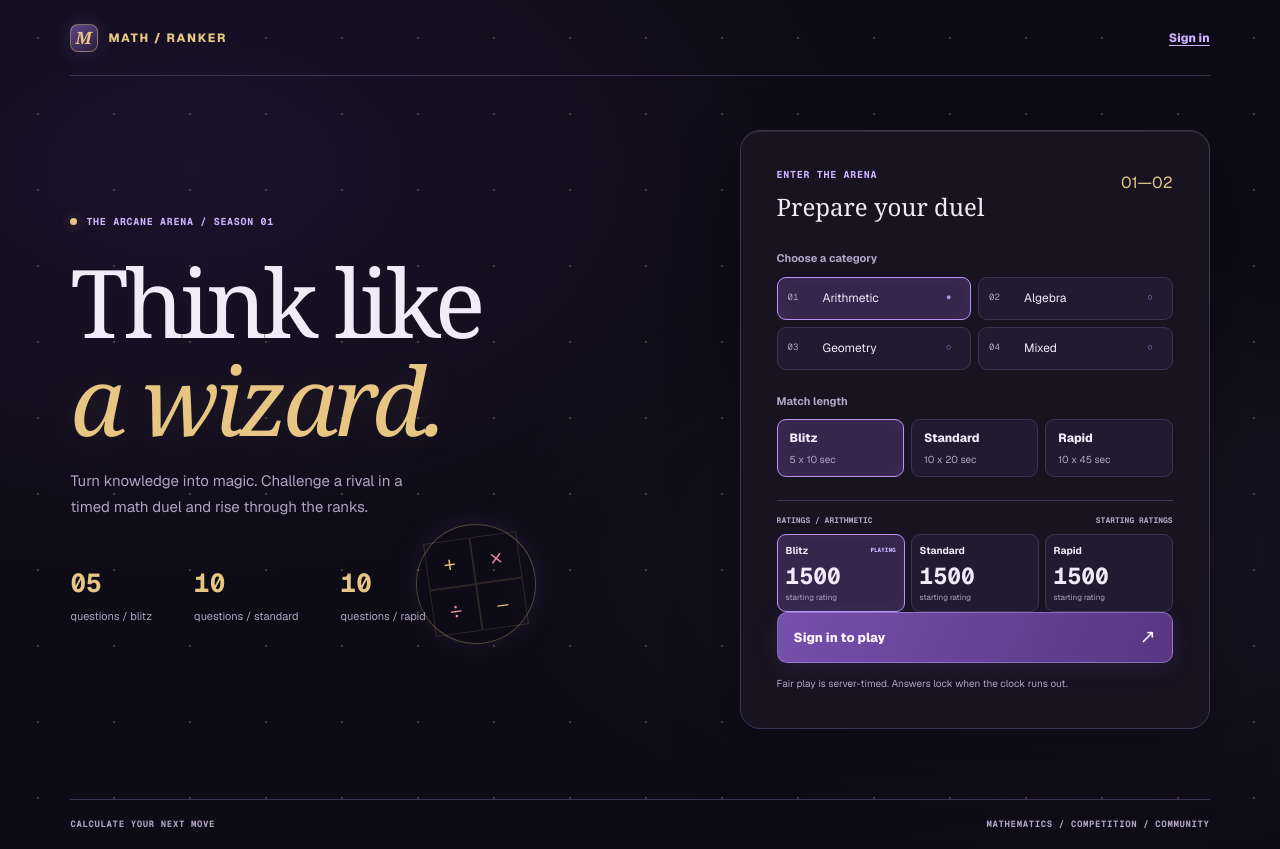
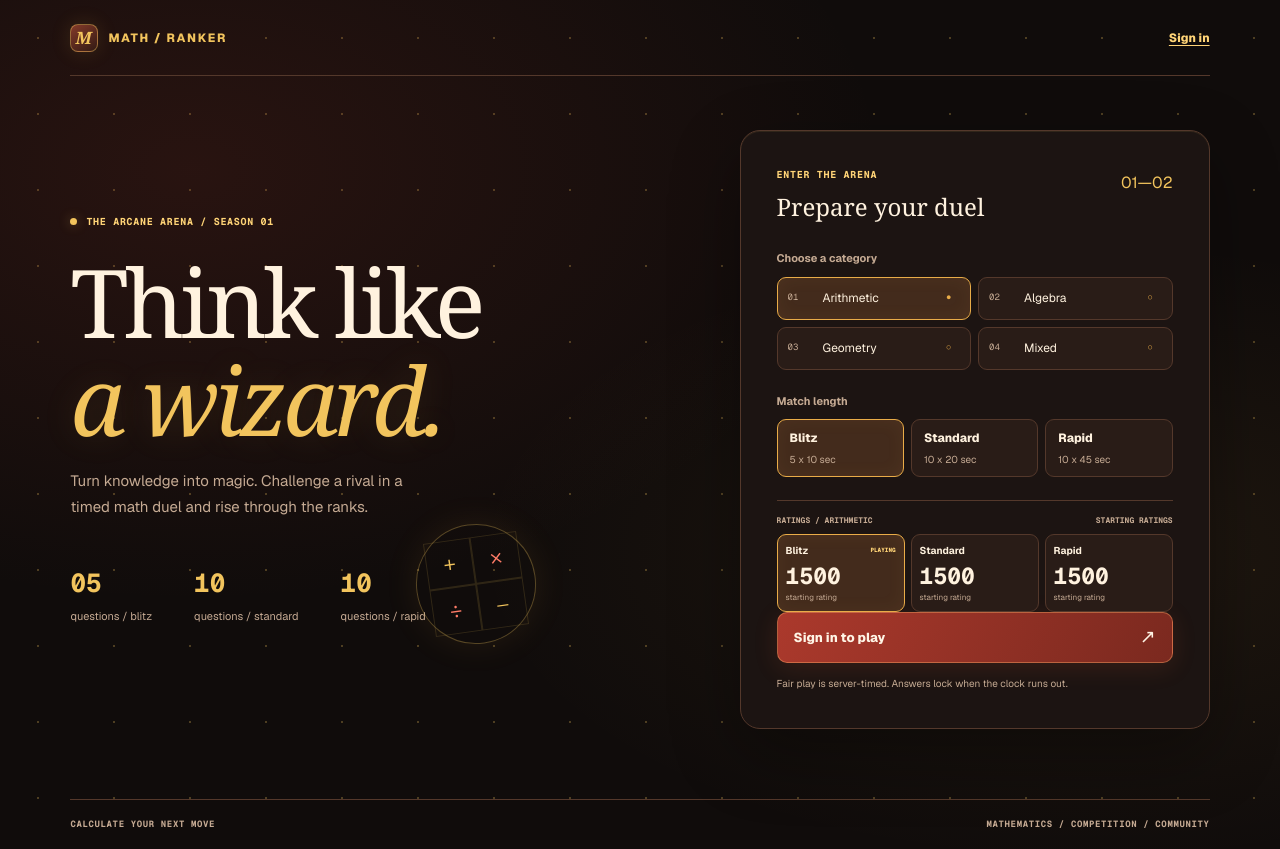
Before and after one commit to tomadanelia/MathRanker, a Next.js app: page / in a window 1280 px wide. Built offline with nearby package versions, Linux system fonts and the light colour scheme; no server answers.

Commit message:
ui dark + red + yellow

```diff
--- a/app/globals.css
+++ b/app/globals.css
@@ -2,19 +2,19 @@
 
 :root {
   color-scheme: dark;
-  --surface: #171321;
-  --surface-raised: #211a30;
-  --selected: #35264b;
-  --gold: #e7c582;
-  --ink: #f1eaf9;
-  --paper: #0d0b16;
-  --paper-deep: #221c34;
-  --line: #3f3355;
-  --muted: #b0a3c4;
-  --teal: #b794f6;
-  --teal-dark: #ccb2ff;
-  --coral: #f18c9e;
-  --yellow: #e7c582;
+  --surface: #1c1412;
+  --surface-raised: #291c17;
+  --selected: #432b1c;
+  --gold: #f2c45d;
+  --ink: #fff2df;
+  --paper: #100c0b;
+  --paper-deep: #302018;
+  --line: #54382b;
+  --muted: #c5aa93;
+  --accent: #e9ac48;
+  --accent-bright: #ffd477;
+  --coral: #ff7c68;
+  --yellow: #f2c45d;
 }
 
 @theme inline {
@@ -60,9 +60,9 @@ button {
   min-height: 100vh;
   background-color: var(--paper);
   background-image:
-    radial-gradient(ellipse at 15% 20%, #6c3dad24, transparent 45%),
-    radial-gradient(ellipse at 85% 65%, #b794f612, transparent 40%),
-    radial-gradient(circle, #e7c58245 1px, transparent 1.5px);
+    radial-gradient(ellipse at 15% 20%, #be403024, transparent 45%),
+    radial-gradient(ellipse at 85% 65%, #e9ac4812, transparent 40%),
+    radial-gradient(circle, #f2c45d45 1px, transparent 1.5px);
   background-size: auto, auto, 76px 76px;
   padding: 0 5.5vw;
 }
@@ -92,7 +92,7 @@ button {
   width: 28px;
   aspect-ratio: 1;
   color: white;
-  background: var(--teal);
+  background: var(--accent);
   font-family: Georgia, serif;
   font-size: 17px;
   font-style: italic;
@@ -116,7 +116,7 @@ button {
 .text-button {
   border: 0;
   background: transparent;
-  color: var(--teal-dark);
+  color: var(--accent-bright);
   cursor: pointer;
   font-size: 12px;
   font-weight: 750;
@@ -166,7 +166,7 @@ button {
   display: flex;
   align-items: center;
   gap: 9px;
-  color: var(--teal-dark);
+  color: var(--accent-bright);
 }
 
 .live-dot {
@@ -188,7 +188,7 @@ button {
 
 .home-intro h1 em,
 .auth-aside h1 em {
-  color: var(--teal);
+  color: var(--accent);
   font-family: Georgia, serif;
   font-weight: 400;
 }
@@ -234,7 +234,7 @@ button {
   display: grid;
   place-items: center;
   border: 1px solid var(--line);
-  color: var(--teal);
+  color: var(--accent);
   font-family: Georgia, serif;
   font-size: 24px;
 }
@@ -251,7 +251,7 @@ button {
   border: 1px solid var(--line);
   background: var(--surface);
   padding: clamp(24px, 3vw, 36px);
-  box-shadow: 0 24px 70px #0005, inset 0 1px #e7c58218;
+  box-shadow: 0 24px 70px #0005, inset 0 1px #f2c45d18;
   border-radius: 20px;
   animation: arrive 0.6s 0.08s ease-out both;
 }
@@ -319,10 +319,10 @@ legend,
 
 .category-option:hover {
   transform: translateY(-1px);
-  border-color: var(--teal);
+  border-color: var(--accent);
 }
 .category-option.is-selected {
-  border-color: var(--teal);
+  border-color: var(--accent);
   background: var(--selected);
 }
 .category-number {
@@ -331,7 +331,7 @@ legend,
   font-size: 9px;
 }
 .select-mark {
-  color: var(--teal);
+  color: var(--accent);
   font-size: 9px;
 }
 
@@ -354,7 +354,7 @@ legend,
 }
 
 .segmented-control button.is-selected {
-  border-color: var(--teal);
+  border-color: var(--accent);
   background: var(--selected);
 }
 .segmented-control button span {
@@ -405,7 +405,7 @@ legend,
 }
 
 .rating-mode-tile.is-active {
-  border-color: var(--teal);
+  border-color: var(--accent);
   background: var(--selected);
 }
 
@@ -416,7 +416,7 @@ legend,
 }
 
 .rating-mode-title > span {
-  color: var(--teal-dark);
+  color: var(--accent-bright);
   font-family: var(--font-geist-mono), monospace;
   font-size: 6px;
   font-weight: 800;
@@ -482,7 +482,7 @@ legend,
 .ranking-mark {
   display: grid;
   place-items: center;
-  color: var(--teal-dark);
+  color: var(--accent-bright);
   font-family: var(--font-geist-mono), monospace;
   font-weight: 800;
 }
@@ -506,9 +506,9 @@ legend,
 }
 
 .avatar-options button[aria-pressed="true"] {
-  border-color: var(--teal);
+  border-color: var(--accent);
   background: var(--selected);
-  box-shadow: inset 0 -2px var(--teal);
+  box-shadow: inset 0 -2px var(--accent);
 }
 
 .profile-note {
@@ -545,7 +545,7 @@ legend,
 }
 
 .sample-leaderboard strong {
-  color: var(--teal-dark);
+  color: var(--accent-bright);
   font-size: 7px;
 }
 
@@ -563,7 +563,7 @@ legend,
   min-height: 51px;
   gap: 16px;
   border: 0;
-  background: var(--teal);
+  background: var(--accent);
   color: white;
   padding: 0 16px;
   cursor: pointer;
@@ -575,7 +575,7 @@ legend,
 }
 
 .primary-action:hover:not(:disabled) {
-  background: var(--teal-dark);
+  background: var(--accent-bright);
   transform: translateY(-1px);
 }
 .primary-action:disabled {
@@ -617,7 +617,7 @@ legend,
 .cancel-action {
   border: 0;
   background: transparent;
-  color: var(--teal-dark);
+  color: var(--accent-bright);
   cursor: pointer;
   font-size: 11px;
   text-decoration: underline;
@@ -640,7 +640,7 @@ legend,
   color: var(--coral);
 }
 .inline-success {
-  color: var(--teal-dark);
+  color: var(--accent-bright);
 }
 
 .site-footer,
@@ -682,7 +682,7 @@ legend,
 }
 .auth-equation {
   margin-top: 45px;
-  color: var(--teal);
+  color: var(--accent);
   font-family: Georgia, serif;
   font-size: 22px;
   line-height: 1.5;
@@ -716,8 +716,8 @@ legend,
 }
 .auth-form input:focus,
 .answer-input-label input:focus {
-  border-color: var(--teal);
-  box-shadow: 0 0 0 3px rgba(183, 148, 246, 0.18);
+  border-color: var(--accent);
+  box-shadow: 0 0 0 3px rgba(233, 172, 72, 0.18);
 }
 .auth-switch {
   display: flex;
@@ -807,7 +807,7 @@ legend,
 .duel-fighter-label span {
   font-size: 9px;
   letter-spacing: 0.15em;
-  color: var(--teal-dark);
+  color: var(--accent-bright);
 }
 .duel-fighter-opponent .duel-fighter-label span {
   color: var(--coral);
@@ -859,7 +859,7 @@ legend,
   left: 50%;
   padding: 6px 10px;
   border-radius: 20px;
-  background: var(--teal-dark);
+  background: var(--accent-bright);
   color: white;
   font-size: 11px;
   white-space: nowrap;
@@ -912,7 +912,7 @@ legend,
   color: var(--muted);
 }
 .timer {
-  color: var(--teal);
+  color: var(--accent);
   font-family: var(--font-geist-mono), monospace;
   font-size: 40px;
   line-height: 1;
@@ -932,7 +932,7 @@ legend,
 }
 .question-kicker {
   margin: 0 0 20px;
-  color: var(--teal-dark);
+  color: var(--accent-bright);
 }
 .question-content h1 {
   max-width: 640px;
@@ -982,13 +982,13 @@ legend,
   width: 25px;
   aspect-ratio: 1;
   background: var(--paper-deep);
-  color: var(--teal-dark);
+  color: var(--accent-bright);
   font-family: var(--font-geist-mono), monospace;
   font-size: 10px;
 }
 .choice-button:hover,
 .choice-button.is-selected {
-  border-color: var(--teal);
+  border-color: var(--accent);
   background: var(--selected);
 }
 .answer-wait {
@@ -1005,7 +1005,7 @@ legend,
   place-items: center;
   width: 29px;
   aspect-ratio: 1;
-  background: var(--teal);
+  background: var(--accent);
   color: white;
 }
 .answer-wait strong {
@@ -1033,7 +1033,7 @@ legend,
   display: block;
   height: 3px;
   margin-top: 15px;
-  background: linear-gradient(90deg, var(--teal), var(--yellow), var(--coral));
+  background: linear-gradient(90deg, var(--accent), var(--yellow), var(--coral));
   animation: loading 1.4s ease-in-out infinite alternate;
 }
 .result-panel {
@@ -1088,7 +1088,7 @@ legend,
 }
 
 .rating-up {
-  border-bottom: 3px solid var(--teal);
+  border-bottom: 3px solid var(--accent);
 }
 
 .rating-down {
@@ -1096,7 +1096,7 @@ legend,
 }
 
 .reward-rating {
-  color: var(--teal-dark);
+  color: var(--accent-bright);
   font-family: var(--font-geist-mono), monospace;
   font-size: 51px;
   line-height: 1;
@@ -1123,7 +1123,7 @@ legend,
 
 .rating-delta-value {
   margin-left: 4px;
-  color: var(--teal-dark);
+  color: var(--accent-bright);
   font-size: 13px;
 }
 
@@ -1249,7 +1249,7 @@ legend,
   position: absolute;
   inset: 0;
   pointer-events: none;
-  background: linear-gradient(110deg, transparent 25%, #b794f626 50%, transparent 75%);
+  background: linear-gradient(110deg, transparent 25%, #e9ac4826 50%, transparent 75%);
   animation: ranking-shimmer 2.8s ease-in-out infinite;
 }
 
@@ -1258,14 +1258,14 @@ legend,
 }
 
 @keyframes ranking-glow {
-  50% { box-shadow: inset 4px 0 var(--teal), inset 0 0 24px #b794f633; }
+  50% { box-shadow: inset 4px 0 var(--accent), inset 0 0 24px #e9ac4833; }
 }
 @keyframes ranking-shimmer {
   from { translate: -100% 0; }
   to { translate: 100% 0; }
 }
 @keyframes ranking-land {
-  0%, 35% { background: #443451; box-shadow: inset 4px 0 var(--teal), inset 0 0 22px #eec85a88; }
+  0%, 35% { background: #62401f; box-shadow: inset 4px 0 var(--accent), inset 0 0 22px #f2c45d88; }
   100% { background: var(--selected); }
 }
 
@@ -1278,7 +1278,7 @@ legend,
 
 .result-leaderboard li.is-player {
   background: var(--selected);
-  box-shadow: inset 4px 0 var(--teal);
+  box-shadow: inset 4px 0 var(--accent);
   z-index: 1;
 }
 
@@ -1309,7 +1309,7 @@ legend,
 }
 
 .result-leaderboard li > strong small {
-  background: var(--teal);
+  background: var(--accent);
   color: white;
   padding: 2px 5px;
   font-size: 7px;
@@ -1327,7 +1327,7 @@ legend,
   font-weight: 800;
 }
 
-.ranking-movement.up { color: var(--teal-dark); }
+.ranking-movement.up { color: var(--accent-bright); }
 .ranking-movement.down { color: var(--coral); }
 .result-leaderboard .sample-data-note { margin: 10px 22px; }
 
@@ -1512,20 +1512,20 @@ legend,
   }
 }
 
-/* Arcane details shared by the lobby, player access and duel arena. */
+/* Warm dark details shared by the lobby, player access and duel arena. */
 ::selection { background: var(--selected); color: var(--gold); }
 :where(button, a, input):focus-visible {
   outline: 2px solid var(--gold);
   outline-offset: 4px;
 }
-input::placeholder { color: #9687ac; }
+input::placeholder { color: #a78c78; }
 .wordmark { color: var(--gold); letter-spacing: 0.14em; }
 .wordmark-mark {
-  border: 1px solid #e7c58270;
+  border: 1px solid #f2c45d70;
   border-radius: 8px;
-  background: linear-gradient(145deg, #62438d, #292039);
+  background: linear-gradient(145deg, #843a29, #321a14);
   color: var(--gold);
-  box-shadow: 0 0 20px #b794f625;
+  box-shadow: 0 0 20px #e9ac4825;
 }
 .home-intro h1, .auth-aside h1, .result-panel h1 {
   font-family: Georgia, "Times New Roman", serif;
@@ -1535,7 +1535,7 @@ input::placeholder { color: #9687ac; }
 }
 .home-intro h1 em, .auth-aside h1 em {
   color: var(--gold);
-  text-shadow: 0 0 35px #e7c58220;
+  text-shadow: 0 0 35px #f2c45d20;
 }
 .panel-heading h2, .result-ranking-heading h2, .profile-identity h2 {
   font-family: Georgia, "Times New Roman", serif;
@@ -1544,47 +1544,47 @@ input::placeholder { color: #9687ac; }
 }
 .panel-index, .intro-stats strong { color: var(--gold); }
 .grid-stamp {
-  border: 1px solid #e7c58250;
+  border: 1px solid #f2c45d50;
   border-radius: 50%;
   padding: 12px;
-  box-shadow: 0 0 35px #b794f618;
-}
-.grid-stamp span { border-color: #e7c58225; color: var(--gold); }
+  box-shadow: 0 0 35px #e9ac4818;
+}
+.grid-stamp span { border-color: #f2c45d25; color: var(--gold); }
 .category-option, .segmented-control button, .rating-mode-tile,
 .avatar-options button, .choice-button, .ranking-controls button,
 .auth-form input, .answer-input-label input { border-radius: 9px; }
 .category-option.is-selected, .segmented-control button.is-selected,
 .rating-mode-tile.is-active, .choice-button.is-selected {
-  box-shadow: inset 0 0 18px #b794f610;
+  box-shadow: inset 0 0 18px #e9ac4810;
 }
 .primary-action {
-  border: 1px solid #cfacf66b;
+  border: 1px solid #ffad686b;
   border-radius: 10px;
-  background: linear-gradient(115deg, #7650ad, #573782);
-  color: #fff5ff;
-  box-shadow: 0 5px 24px #8c55ce22;
+  background: linear-gradient(115deg, #ab392c, #7b291f);
+  color: #fff5e6;
+  box-shadow: 0 5px 24px #eb653322;
 }
 .primary-action:hover:not(:disabled) {
-  background: linear-gradient(115deg, #8960c2, #694395);
-  box-shadow: 0 5px 28px #8c55ce40;
+  background: linear-gradient(115deg, #c44530, #923024);
+  box-shadow: 0 5px 28px #eb653340;
 }
 .waiting-state, .answer-wait, .rating-reward { border-radius: 12px; }
-.submitted-check { background: #62438d; border-radius: 50%; }
-.live-dot { background: var(--gold); box-shadow: 0 0 12px #e7c58260; }
+.submitted-check { background: #843a29; border-radius: 50%; }
+.live-dot { background: var(--gold); box-shadow: 0 0 12px #f2c45d60; }
 .question-stage {
-  background: linear-gradient(145deg, #20192e, #14101e);
-  border-color: #67517f;
-  box-shadow: 0 20px 70px #0005, 0 0 50px #b794f60a, inset 0 1px #e7c58220;
+  background: linear-gradient(145deg, #2b1c16, #18110e);
+  border-color: #72503b;
+  box-shadow: 0 20px 70px #0005, 0 0 50px #e9ac480a, inset 0 1px #f2c45d20;
 }
 .timer-row { border-bottom: 1px solid var(--line); padding-bottom: 18px; }
-.timer { text-shadow: 0 0 22px #b794f635; }
+.timer { text-shadow: 0 0 22px #e9ac4835; }
 .progress-track { border-radius: 8px; overflow: hidden; }
-.progress-track span { background: linear-gradient(90deg, #7650ad, var(--gold)); }
-.duel-sprite { filter: drop-shadow(0 0 20px #b794f630); }
-.duel-fighter-opponent .duel-sprite { filter: drop-shadow(0 0 20px #f18c9e25); }
-.duel-correct-burst { background: #62438d; }
+.progress-track span { background: linear-gradient(90deg, #ab392c, var(--gold)); }
+.duel-sprite { filter: drop-shadow(0 0 20px #e9ac4830); }
+.duel-fighter-opponent .duel-sprite { filter: drop-shadow(0 0 20px #ff7c6825); }
+.duel-correct-burst { background: #843a29; }
 .result-leaderboard { border-radius: 16px; overflow: hidden; }
-.result-leaderboard li > strong small { background: #62438d; }
+.result-leaderboard li > strong small { background: #843a29; }
 @media (prefers-reduced-motion: reduce) {
   *, *::before, *::after {
     animation-duration: 0.01ms !important;
```
Also changed, not shown: public/sprites/Gemini_Generated_Image_uopk2iuopk2iuopk.jpg (added).
